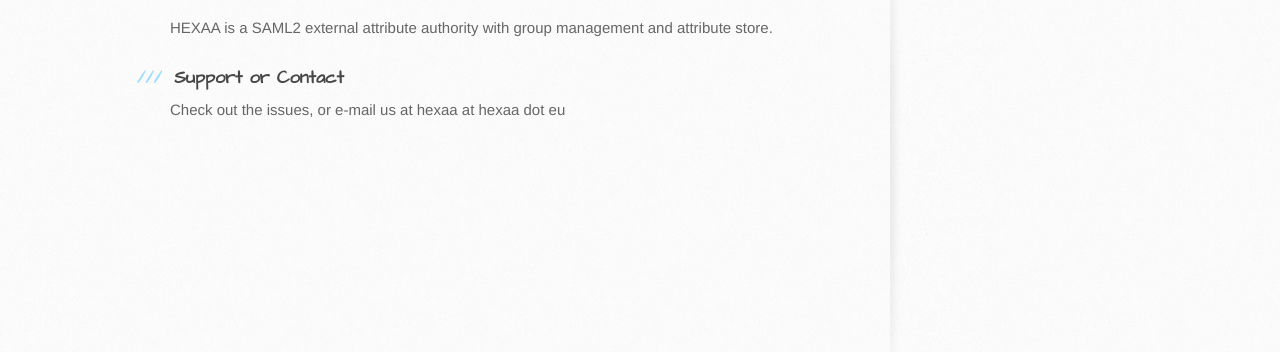
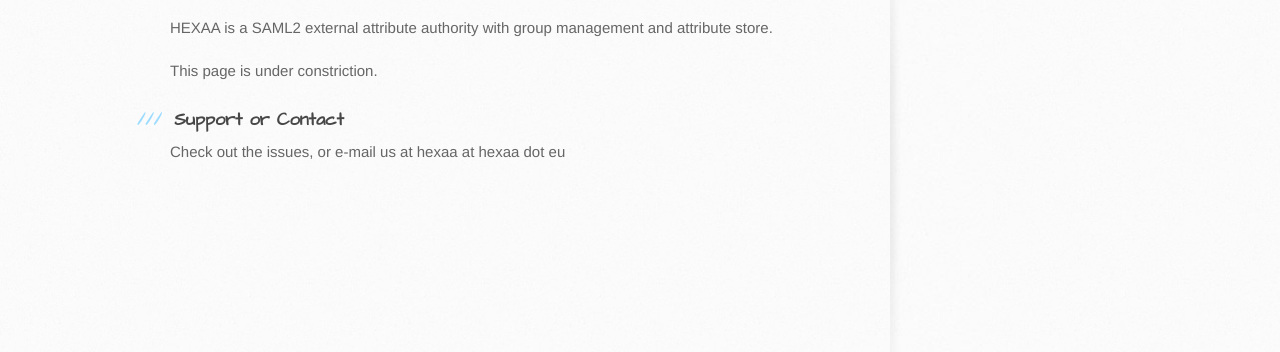
Before and after one commit to hexaaproject/hexaaproject.github.io, a plain HTML site: page index.html in a window 1280 px wide. Shown: the part 354-706 px from the top of the page. Drawn offline with Linux system fonts and the light colour scheme.

Commit message:
modify index

```diff
--- a/index.html
+++ b/index.html
@@ -35,6 +35,8 @@
 
 <p>HEXAA is a SAML2 external attribute authority with group management and attribute store.</p>
 
+<p>This page is under constriction.</p>
+
 <h3>
 <a id="support-or-contact" class="anchor" href="#support-or-contact" aria-hidden="true"><span class="octicon octicon-link"></span></a>Support or Contact</h3>
 
```
